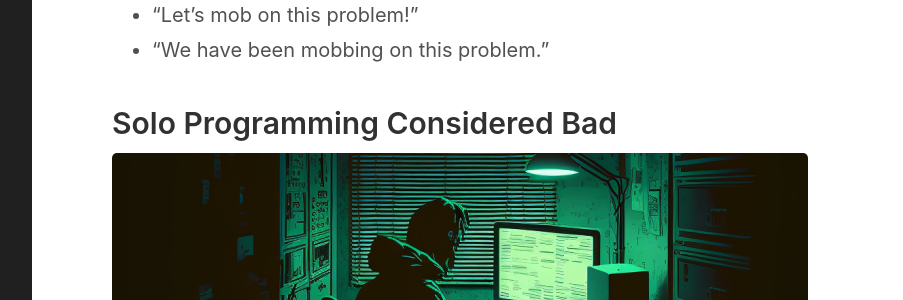
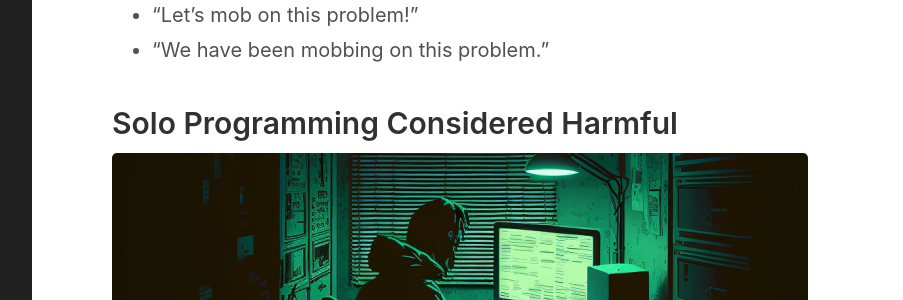
Before and after one commit to gregorriegler/gregorriegler.github.io, a Jekyll site: the page built from _posts/2023-01-30-solo-programming-considered-bad.md, in a window 1280 px wide. Shown: the part 945-1245 px from the top of the page, without its empty margins (328-1231 px from the left). Built offline with Jekyll 4.4.1, drawn with Linux system fonts in a browser that asks for light colours; comment, search, counter and statistics services are not loaded.

Commit message:
Update 2023-01-30-solo-programming-considered-bad.md

```diff
--- a/_posts/2023-01-30-solo-programming-considered-bad.md
+++ b/_posts/2023-01-30-solo-programming-considered-bad.md
@@ -27,7 +27,7 @@ However, I like to use "Mob" as a verb because it's so short and simple:
 - "Let's mob on this problem!"
 - "We have been mobbing on this problem."
 
-## Solo Programming Considered Bad
+## Solo Programming Considered Harmful
 
 ![Solo Programming](/assets/mob-programming/solo-programming.png "A Solo Programmer")
 *» A programmer is a person sitting solo in front of their computer, typing rapidly on their keyboard.
```
